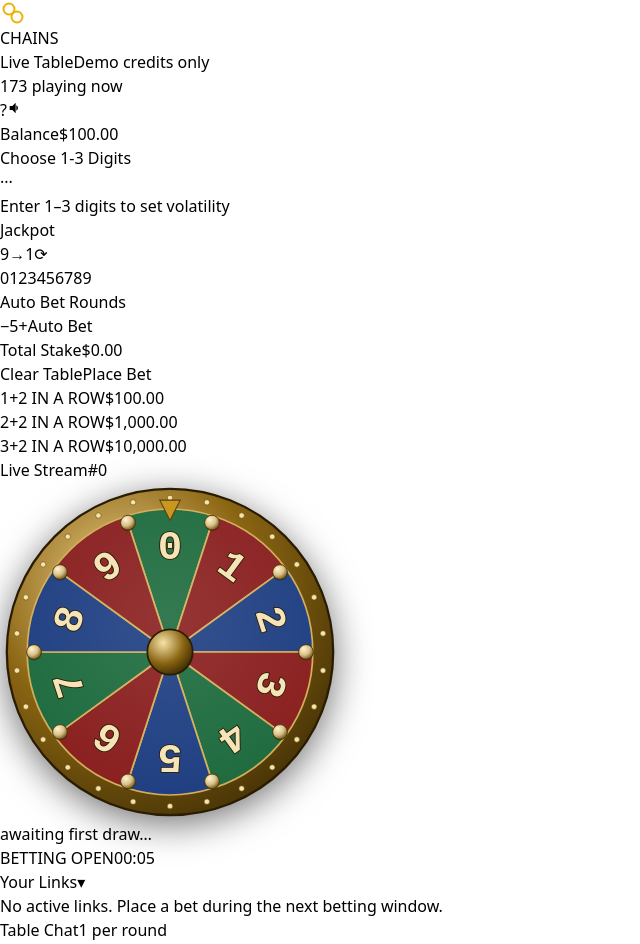
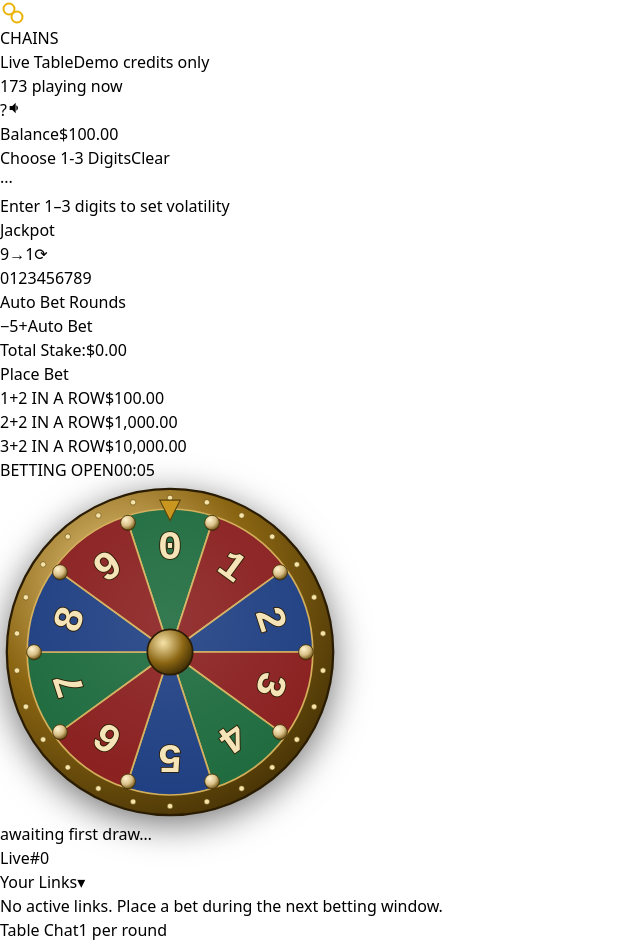
Before and after one commit to milerdo/chains, a React (Vite) app: page / in a window 1280 px wide. Shown: the top 944 px of the page, without its empty margins (0-640 px from the left). Built offline with nearby package versions, Linux system fonts and the light colour scheme.

Commit message:
version 0.05

```diff
--- a/src/components/BettingPanel.tsx
+++ b/src/components/BettingPanel.tsx
@@ -8,6 +8,8 @@ import type { BetRequest, BetSelection, GamePhase, TicketTier } from '../game/ty
 
 const MAX_DIGIT_SLOTS = BASE_SEQUENCE_LENGTH.HIGH; // 3 — the widest entry, spec Section 5a
 const DEFAULT_AUTO_BET_ROUNDS = 5;
+const MIN_AUTO_BET_ROUNDS = 1;
+const MAX_AUTO_BET_ROUNDS = 50;
 
 const TIER_META: Record<TicketTier, { odds: string; description: string }> = {
   LOW: { odds: `${BASE_MULTIPLIERS.LOW}x`, description: '1 digit' },
@@ -160,19 +162,6 @@ export function BettingPanel() {
     advanceFocus(editTarget);
   }
 
-  function handleBackspace() {
-    if (locked || filledCount === 0) return;
-    playUiClick();
-    setFeedback(null);
-    const lastIndex = filledCount - 1;
-    setDigits((prev) => {
-      const next = [...prev];
-      next[lastIndex] = null;
-      return next;
-    });
-    setEditTarget({ kind: 'digit', index: lastIndex });
-  }
-
   function handleClear() {
     if (locked) return;
     playUiClick();
@@ -253,16 +242,14 @@ export function BettingPanel() {
       <div>
         <div className="flex items-center justify-between">
           <span className="font-mono text-[10px] uppercase tracking-[0.35em] text-white/40">Choose 1-3 Digits</span>
-          {filledCount > 0 && (
-            <button
-              type="button"
-              onClick={handleBackspace}
-              disabled={locked}
-              className="font-mono text-[10px] uppercase tracking-[0.15em] text-white/35 underline decoration-dotted disabled:opacity-30"
-            >
-              ⌫ back
-            </button>
-          )}
+          <button
+            type="button"
+            onClick={handleClear}
+            disabled={locked || filledCount === 0}
+             className="font-mono text-[10px] font-bold uppercase tracking-[0.15em] text-[#eab308]/80 underline decoration-dotted transition hover:text-[#eab308] disabled:text-white/25 disabled:opacity-100"
+          >
+            Clear
+          </button>
         </div>
 
         <div className="mt-2 flex items-center justify-center gap-2">
@@ -330,7 +317,7 @@ export function BettingPanel() {
           >
             <span className="flex flex-col items-start gap-0.5 text-left">
               <span className="font-mono text-xs font-bold uppercase tracking-[0.15em] text-white">Combo</span>
-              <span className="font-mono text-[10px] text-white/40">(Selected numbers in) any order</span>
+              <span className="font-mono text-[10px] text-white/40">Selected numbers in any order</span>
             </span>
             <span
               role="switch"
@@ -412,7 +399,7 @@ export function BettingPanel() {
           <div className="flex items-center gap-2.5">
             <button
               type="button"
-              onClick={() => setAutoBetRounds((r) => Math.max(DEFAULT_AUTO_BET_ROUNDS, r - 1))}
+              onClick={() => setAutoBetRounds((r) => Math.max(MIN_AUTO_BET_ROUNDS, r - 1))}
               disabled={!isBettingOpen}
               className="flex h-7 w-7 items-center justify-center rounded-lg border border-white/10 font-mono text-sm text-white/60 transition hover:border-white/25 hover:text-white disabled:cursor-not-allowed disabled:opacity-30"
             >
@@ -421,7 +408,7 @@ export function BettingPanel() {
             <span className="w-6 text-center font-mono text-sm font-bold tabular-nums text-white">{autoBetRounds}</span>
             <button
               type="button"
-              onClick={() => setAutoBetRounds((r) => Math.min(DEFAULT_AUTO_BET_ROUNDS, r + 1))}
+              onClick={() => setAutoBetRounds((r) => Math.min(MAX_AUTO_BET_ROUNDS, r + 1))}
               disabled={!isBettingOpen}
               className="flex h-7 w-7 items-center justify-center rounded-lg border border-white/10 font-mono text-sm text-white/60 transition hover:border-white/25 hover:text-white disabled:cursor-not-allowed disabled:opacity-30"
             >
@@ -444,12 +431,11 @@ export function BettingPanel() {
         </div>
       )}
 
-      <div className="mt-3 flex items-center justify-between border-t border-white/[0.06] pt-3">
-        <div className="flex flex-col">
-          <span className="font-mono text-[10px] uppercase tracking-[0.3em] text-white/40">Total Stake</span>
-          <span className="font-mono text-lg font-bold tabular-nums text-white">{formatCurrency(totalStake)}</span>
+      <div className="mt-4 flex items-center justify-center gap-5 border-t border-white/[0.06] pt-4">
+        <div className="flex items-center gap-1.5">
+          <span className="font-mono text-[10px] uppercase tracking-[0.30em] text-white/40">Total Stake:</span>
+          <span className="font-mono text-xl font-bold tabular-nums text-white">{formatCurrency(totalStake)}</span>
         </div>
-
         {autoBetActive && autoBet ? (
           <div className="flex items-center gap-2">
             <span className="rounded-xl border border-[#eab308]/30 bg-[#eab308]/10 px-3 py-2.5 font-mono text-xs font-bold uppercase tracking-[0.15em] text-[#eab308]">
@@ -465,14 +451,6 @@ export function BettingPanel() {
           </div>
         ) : (
           <div className="flex items-center gap-2">
-            <button
-              type="button"
-              onClick={handleClear}
-              disabled={locked}
-              className="rounded-xl border border-white/10 px-3 py-2.5 font-mono text-xs uppercase tracking-[0.15em] text-white/50 transition hover:border-white/25 hover:text-white/80 disabled:cursor-not-allowed disabled:opacity-30"
-            >
-              Clear Table
-            </button>
             <button
               type="button"
               onClick={handleSubmit}
--- a/src/components/JackpotPanel.tsx
+++ b/src/components/JackpotPanel.tsx
@@ -51,7 +51,7 @@ interface TierMeta {
 const TIER_META: Record<JackpotTierName, TierMeta> = {
   MINI: {
     label: '1+2 IN A ROW',
-    accent: 'text-[#fde68a]',
+    accent: 'text-[#fbbf24]',
     glow: 'shadow-[0_0_14px_-8px_rgba(234,179,8,0.3)]',
     ring: 'border-[#eab308]/15',
   },
@@ -64,7 +64,7 @@ const TIER_META: Record<JackpotTierName, TierMeta> = {
   GRAND: {
     label: '3+2 IN A ROW',
     accent: 'text-[#eab308]',
-    glow: 'shadow-[0_0_20px_-4px_rgba(234,179,8,0.45)]',
+    glow: 'shadow-[0_0_18px_-4px_rgba(234,179,8,0.35)]',
     ring: 'border-[#eab308]/30',
   },
 };
--- a/src/components/Wheel.tsx
+++ b/src/components/Wheel.tsx
@@ -249,9 +249,18 @@ export function Wheel() {
       aria-label="Live number stream"
       className="relative overflow-hidden rounded-3xl border border-white/[0.07] bg-gradient-to-b from-white/[0.035] to-transparent p-5 backdrop-blur-sm sm:p-6"
     >
-      <div className="flex items-center justify-between">
-        <span className="font-mono text-[10px] uppercase tracking-[0.4em] text-white/40">Live Stream</span>
-        <span className="font-mono text-[11px] tracking-[0.2em] text-white/40">{formatDrawIndex(drawIndex)}</span>
+      <div className="flex items-center justify-between rounded-xl border border-white/[0.06] bg-white/[0.02] px-4 py-2.5">
+        <span
+          className={[
+            'font-mono text-xs font-semibold uppercase tracking-[0.3em]',
+            phase === 'BETTING_OPEN' ? 'text-emerald-400' : phase === 'DRAWING' ? 'text-[#eab308]' : 'text-white/50',
+          ].join(' ')}
+        >
+          {PHASE_LABEL[phase]}
+        </span>
+        {showCountdown && (
+          <span className="font-mono text-sm tabular-nums text-white/70">00:{formatCountdown(timeRemaining)}</span>
+        )}
       </div>
 
       <div className="mt-5 flex flex-col items-center">
@@ -420,17 +429,14 @@ export function Wheel() {
       </div>
 
       <div className="mt-5 flex items-center justify-between rounded-xl border border-white/[0.06] bg-white/[0.02] px-4 py-2.5">
-        <span
-          className={[
-            'font-mono text-xs font-semibold uppercase tracking-[0.3em]',
-            phase === 'BETTING_OPEN' ? 'text-emerald-400' : phase === 'DRAWING' ? 'text-[#eab308]' : 'text-white/50',
-          ].join(' ')}
-        >
-          {PHASE_LABEL[phase]}
+        <span className="flex items-center gap-2 font-mono text-[10px] uppercase tracking-[0.4em] text-white/40">
+          <span className="relative flex h-2 w-2">
+            <span className="absolute inline-flex h-full w-full animate-ping rounded-full bg-red-500 opacity-60" />
+            <span className="relative inline-flex h-2 w-2 rounded-full bg-red-500" />
+          </span>
+          Live
         </span>
-        {showCountdown && (
-          <span className="font-mono text-sm tabular-nums text-white/70">00:{formatCountdown(timeRemaining)}</span>
-        )}
+        <span className="font-mono text-[11px] tracking-[0.2em] text-white/40">{formatDrawIndex(drawIndex)}</span>
       </div>
     </section>
   );
```
